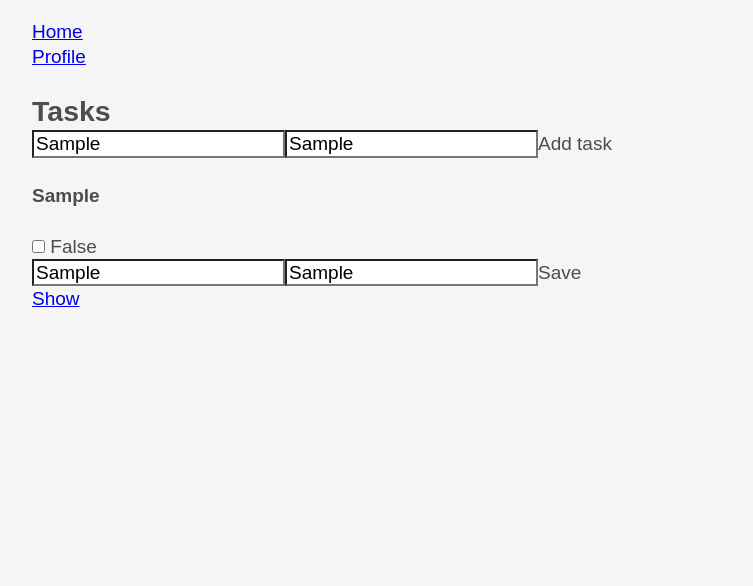
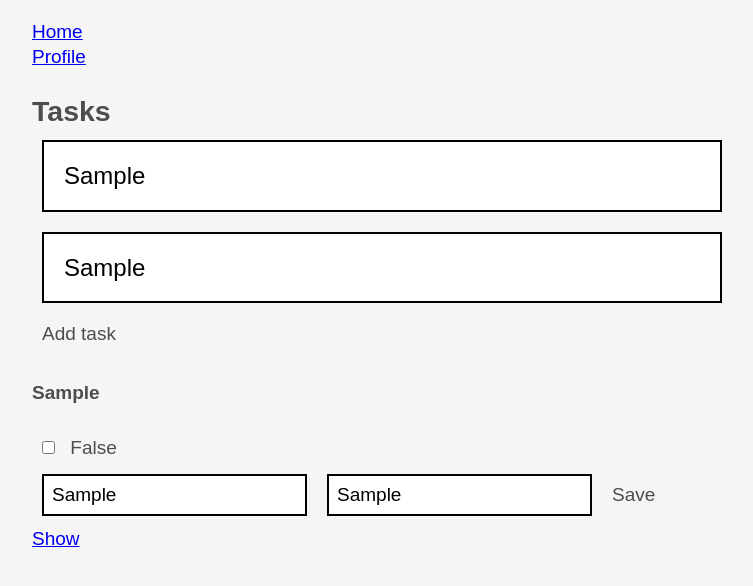
Before and after one commit to Mihuy1/TodoWebsite, a React (Vite) app: page / in a window 1280 px wide. Both pictures are taken after typing "Sample", "Sample" into the empty fields and a click on the button "Add task". Shown: the top 586 px of the page, without its empty margins (268-1021 px from the left). Built offline with nearby package versions, Linux system fonts and the light colour scheme.

Commit message:
Add new css input__sm style index.css

```diff
--- a/src/components/AddTaskForm.jsx
+++ b/src/components/AddTaskForm.jsx
@@ -12,8 +12,18 @@ const AddTaskForm = (props) => {
         handleAddTask(newTaskName, newTaskDetails);
       }}
     >
-      <input type="text" name="name" placeholder="Task name" />
-      <input type="text" name="details" placeholder="Task details" />
+      <input
+        type="text"
+        name="name"
+        className="input__lg"
+        placeholder="Task name"
+      />
+      <input
+        type="text"
+        name="details"
+        className="input__lg"
+        placeholder="Task details"
+      />
       <button type="submit">Add task</button>
     </form>
   );
--- a/src/components/EditTaskForm.jsx
+++ b/src/components/EditTaskForm.jsx
@@ -16,8 +16,18 @@ const EditTaskForm = (props) => {
         console.log('event', event);
       }}
     >
-      <input type="text" name="name" defaultValue={item.name} />
-      <input type="text" name="details" defaultValue={item.details} />
+      <input
+        type="text"
+        name="name"
+        className="input__sm"
+        defaultValue={item.name}
+      />
+      <input
+        type="text"
+        name="details"
+        className="input__sm"
+        defaultValue={item.details}
+      />
       <button type="submit">Save</button>
     </form>
   );
--- a/src/index.css
+++ b/src/index.css
@@ -44,7 +44,7 @@ textarea {
   font-family: inherit;
   font-size: 100%;
   line-height: 1.15;
-  margin: 0;
+  margin: 1rem;
 }
 button,
 input {
@@ -200,6 +200,12 @@ body {
 [class*='__lg']:not(:last-child) {
   margin-bottom: 1rem;
 }
+
+.input__sm {
+  border: 2px solid #000;
+  padding: 0.8rem;
+}
+
 @media screen and (min-width: 620px) {
   [class*='__lg'] {
     font-size: 2.4rem;
```
